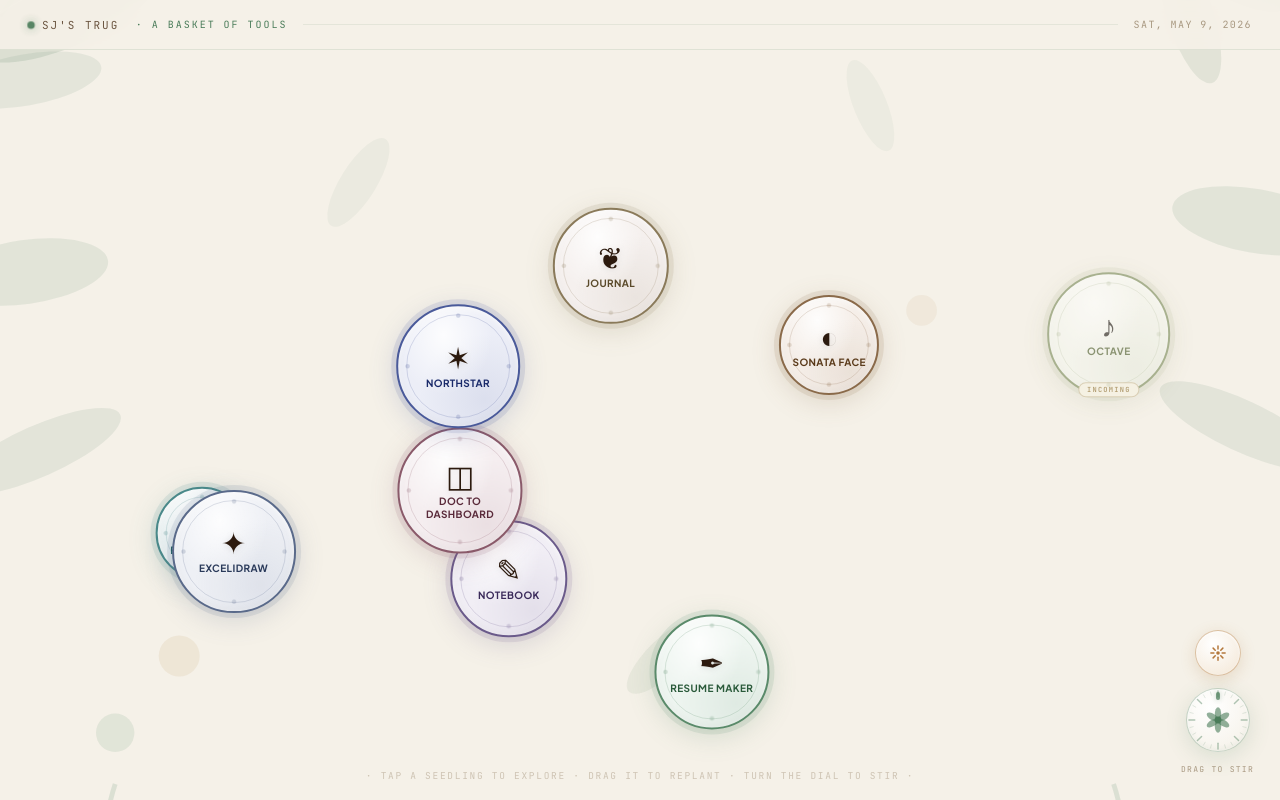
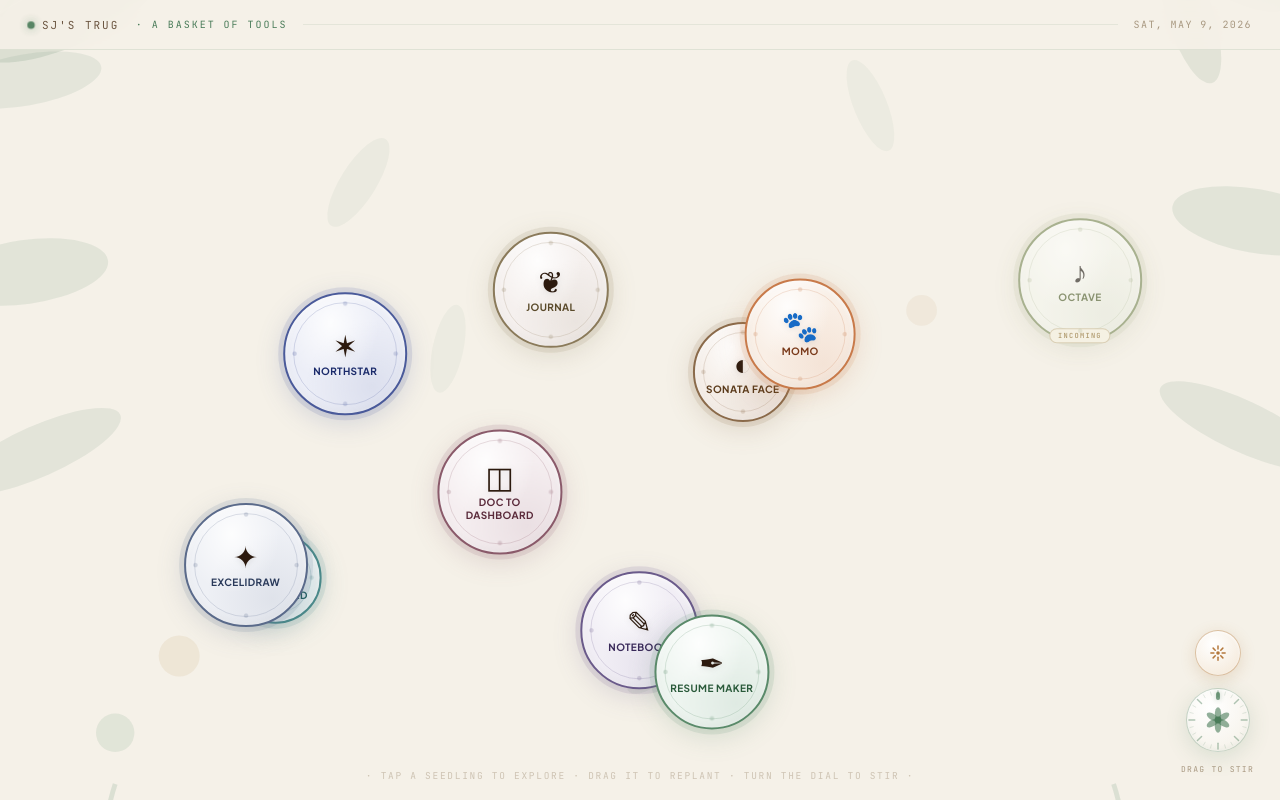
Before and after one commit to sandeepsj/home, a React (Vite) app: page / in a window 1280 px wide. Built offline with nearby package versions, Linux system fonts and the light colour scheme.

Commit message:
Add momo to the directory — with its MCP connector
🐾 momo pet dashboard, plus the live Claude connector
(momo-mcp.sandeepsj0000.workers.dev) and its 8 tools.

Co-Authored-By: Claude Opus 4.8 (1M context) <noreply@anthropic.com>

```diff
--- a/src/App.tsx
+++ b/src/App.tsx
@@ -130,6 +130,29 @@ const PROJECTS: Project[] = [
     url: 'https://sandeepsj.github.io/northstar/',
     desc: 'A long-range life map. Lay out areas as lanes and milestones across the years — where you are, what matters, and what you\'ve done.',
     color: { bg: '#eceef7', ring: '#4a5a9a', text: '#1a2a6a', shadow: 'rgba(74,90,154,.22)' },
+  },
+  {
+    id: 'momo',
+    name: 'momo',
+    icon: '🐾',
+    url: 'https://sandeepsj.github.io/momo/',
+    desc: 'A cozy home base for your pet — profile, events, medical history, AI-transcribed prescriptions, care reminders, a training graduation roadmap and a photo gallery. Backed by your own Google Drive.',
+    color: { bg: '#f9efe6', ring: '#c87a4a', text: '#7a3a1a', shadow: 'rgba(200,122,74,.22)' },
+    mcp: {
+      endpoint: 'https://momo-mcp.sandeepsj0000.workers.dev/mcp',
+      tools: [
+        'list_pets',
+        'get_pet_overview',
+        'get_medical_history',
+        'add_event',
+        'add_reminder',
+        'complete_reminder',
+        'log_weight',
+        'add_medical_record',
+      ],
+      prompt:
+        'Give me momo’s overview, tell me which vaccinations or deworming are due soon, and log that he had his tick spot-on today.',
+    },
   },
 ]
 
```
